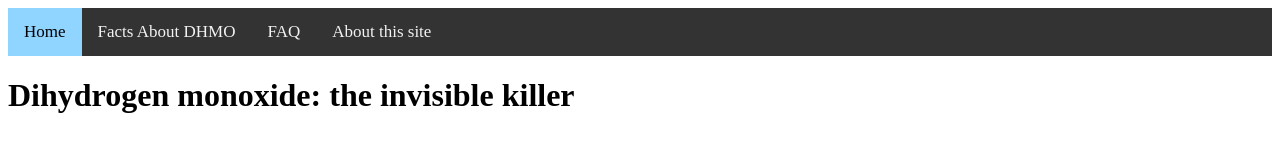
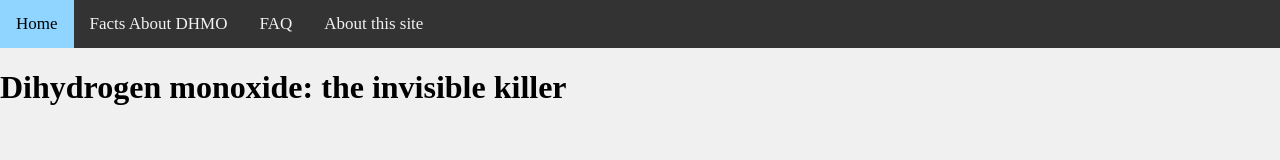
Before and after one commit to MrWaffles15/mrwaffles15.github.io, a plain HTML site: page index.html in a window 1280 px wide. Drawn offline with Linux system fonts and the light colour scheme.

Commit message:
Update index.html

```diff
--- a/index.html
+++ b/index.html
@@ -30,6 +30,12 @@
   color: black;
 }
 
+      body {
+          margin:0;
+        background-color: rgb(240, 240, 240);
+        overflow: hidden;
+      }
+
     </style>
   </head>
   <body>
```
